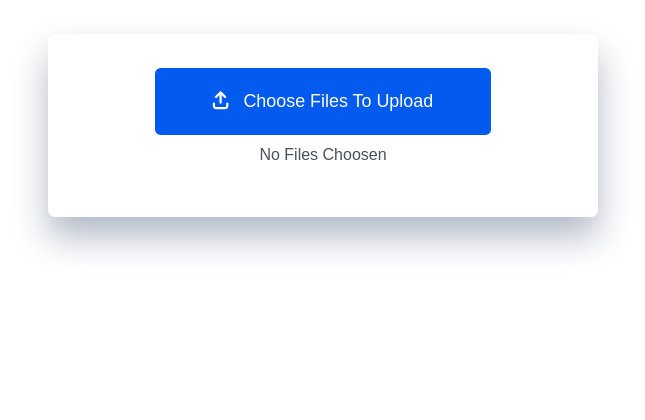
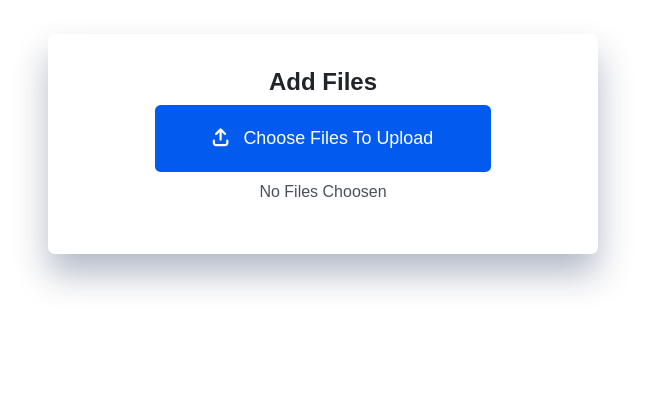
Before and after one commit to prudvi-m/thesis, a Django app: page /add/ in a window 1280 px wide. Shown: the part 67-487 px from the top of the page, without its empty margins (317-962 px from the left). Run offline with Django 4.2, Linux system fonts and the light colour scheme; some libraries are stand-ins or nearby versions.

Commit message:
improved

```diff
--- a/zipfiles/templates/zipfiles/add.html
+++ b/zipfiles/templates/zipfiles/add.html
@@ -1,15 +1,12 @@
 {% extends "zipfiles/base.html" %}
 {% block body %}
-
   <style>
-
     * {
         padding: 0;
         margin: 0;
         box-sizing: border-box;
         font-family: "Poppins", sans-serif;
       }
-
       .file-upload-card {
         background-color: #ffffff;
         width: 90%;
@@ -62,10 +59,13 @@
         justify-content: space-between;
     }
 
+    h4 {
+      text-align : center;
+      font-weight: 900
+    }
+
 
   </style>
-
-
     {% if success %}
       <div class="alert alert-success" role="alert">
         The new zipfile added successfully.
@@ -74,7 +74,7 @@
     {% else %}
     <form action="{% url 'send_files' %}" method="POST" enctype="multipart/form-data">
       <div class="container file-upload-card">
-        {% comment %} <h4 class="text-center m-1">Add File_Results</h4> {% endcomment %}
+        <h4>Add Files</h4>
         <input type="file" id="file-input" accept=".zip" multiple name="uploadfoles" >
         <label for="file-input" class="file-input-button">
           <i class="fa-solid fa-arrow-up-from-bracket"></i>
@@ -90,7 +90,6 @@
       </div>
     <form>
     <script>
-
       let fileInput = document.getElementById("file-input");
       let fileList = document.getElementById("files-list");
       let numOfFiles = document.getElementById("num-of-files");
@@ -126,6 +125,5 @@
         }
       });
     </script>
-
   {% endif %}
 {% endblock %}
```
